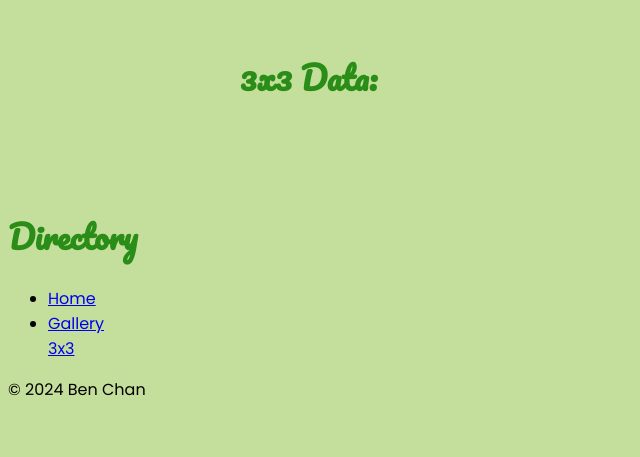
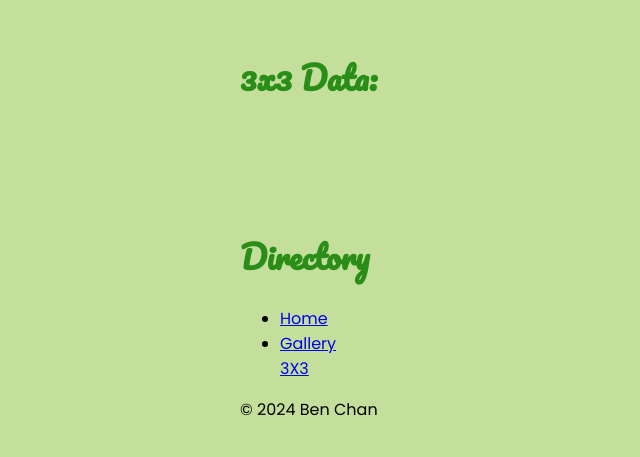
Before and after one commit to ggzilla/climate-server, a PHP site: page /3x3.php in a window 1280 px wide. Shown: the top 457 px of the page, without its empty margins (0-640 px from the left). Run offline with PHP 8.4, Linux system fonts and the light colour scheme.

Commit message:
updating formatting

```diff
--- a/3x3.php
+++ b/3x3.php
@@ -25,6 +25,8 @@
       });
     });
   </script>
-  <?php include 'layout.html'; ?>
+  <div class="container">
+    <?php include 'layout.html'; ?>
+  </div>
 </body>
 </html>
--- a/layout.html
+++ b/layout.html
@@ -13,15 +13,14 @@
       <ul>
         <li><a href="/">Home</a></li>
         <li><a href="gallery.php">Gallery</a></li>
-        <l1><a href="3x3.php">3x3</a></l1>
+        <l1><a href="3x3.php">3X3</a></l1>
       </ul>
     </nav>
   </header>
 
-  <main>
-    </main>
+  <main></main>
 
-  <footer>
+    <footer>
     <p>&copy; 2024 Ben Chan</p>
   </footer>
 </body>
```
